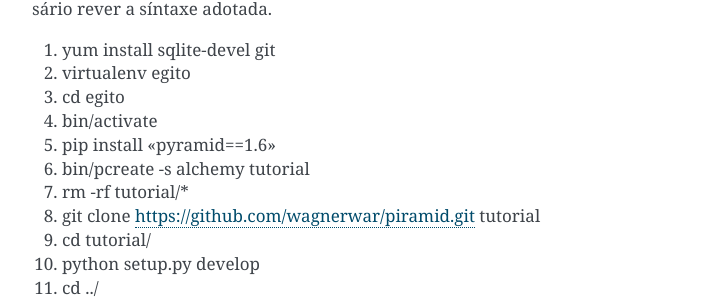
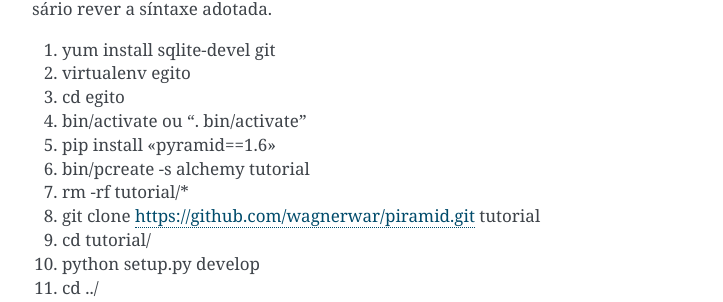
Before and after one commit to wagnerwar/piramid, a Sphinx documentation site: the page built from docs/index.rst, in a window 1280 px wide and 900 px high, scrolled down 744 px. Shown: the part 151-453 px from the top of the window, without its empty margins (388-1111 px from the left). Built offline with Sphinx 7.4.7, drawn with Linux system fonts in a browser that asks for light colours.

Commit message:
Comitando alterações

```diff
--- a/docs/index.rst
+++ b/docs/index.rst
@@ -52,7 +52,7 @@
 
 3.   cd egito
 
-4. bin/activate
+4. bin/activate ou  '. bin/activate'
 
 5. pip install "pyramid==1.6"
 
@@ -113,7 +113,7 @@
 Se atente para as duas linhas acima, no qual é feita a inserção de um registro para fins de teste.
 
 
-Sincronização e criação das tabelas
+**Sincronização e criação das tabelas**
     bin/initialize_tutorial_db tutorial/development.ini -- Onde tutorial/development.ini é o arquivo de configuração
 
 Como visto acima, a classe Video representa a tabela video, com os seguintes atributos: id,name,descricao e preco.
```
